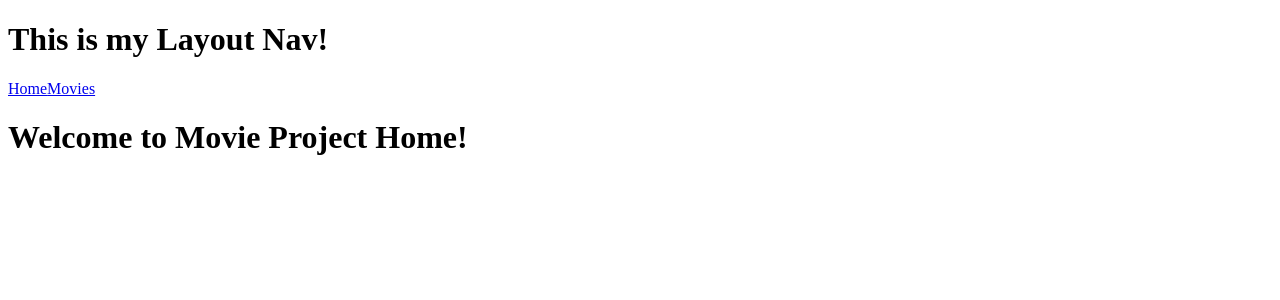
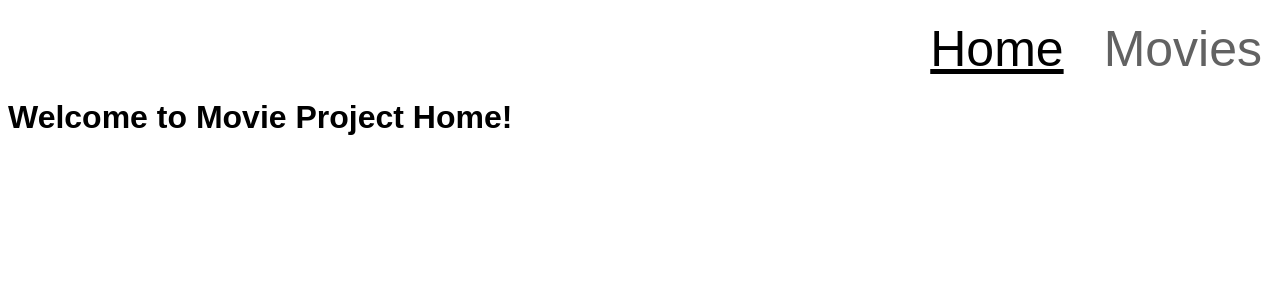
Before and after one commit to Michael-J-Fernandez/movie-project, a React (Create React App) app: page / in a window 1280 px wide. Shown: the top 300 px of the page. Built offline with nearby package versions, Linux system fonts and the light colour scheme; no server answers.

Commit message:
Added styles for Nav bar in Layout component.

```diff
--- a/src/App.css
+++ b/src/App.css
@@ -1,3 +1,7 @@
+body {
+    font-family: Arial, Helvetica, sans-serif;
+}
+
 thead {
     background-color: black;
     color: white;
@@ -10,3 +14,27 @@ td {
 .not-found {
     color: red;
 }
+
+.nav-bar {
+    font-size: 50px;
+    color: white;
+    display: flex;
+    justify-content: flex-end;
+    gap: 40px;
+    margin: 20px 10px;
+}
+
+.link {
+    text-decoration: none;
+    color: rgb(98, 98, 98);
+}
+
+.link:hover {
+    text-decoration: underline;
+}
+
+
+.active-link {
+    text-decoration: underline;
+    color: black;
+}
--- a/src/layouts/Layout.js
+++ b/src/layouts/Layout.js
@@ -5,10 +5,17 @@ export default function Layout() {
 
     return (
         <>
-            <h1>This is my Layout Nav!</h1>
             <nav className="nav-bar">
-                <NavLink to="/">Home</NavLink>
-                <NavLink to="movies">Movies</NavLink>
+                <NavLink
+                    to="/"
+                    className={({isActive}) => isActive ? "link active-link" : "link"}
+                >Home</NavLink>
+
+                <NavLink
+                    to="movies"
+                    className={({isActive}) => isActive ? "link active-link" : "link"}
+                >Movies</NavLink>
+
             </nav>
             <Outlet />
         </>
```
